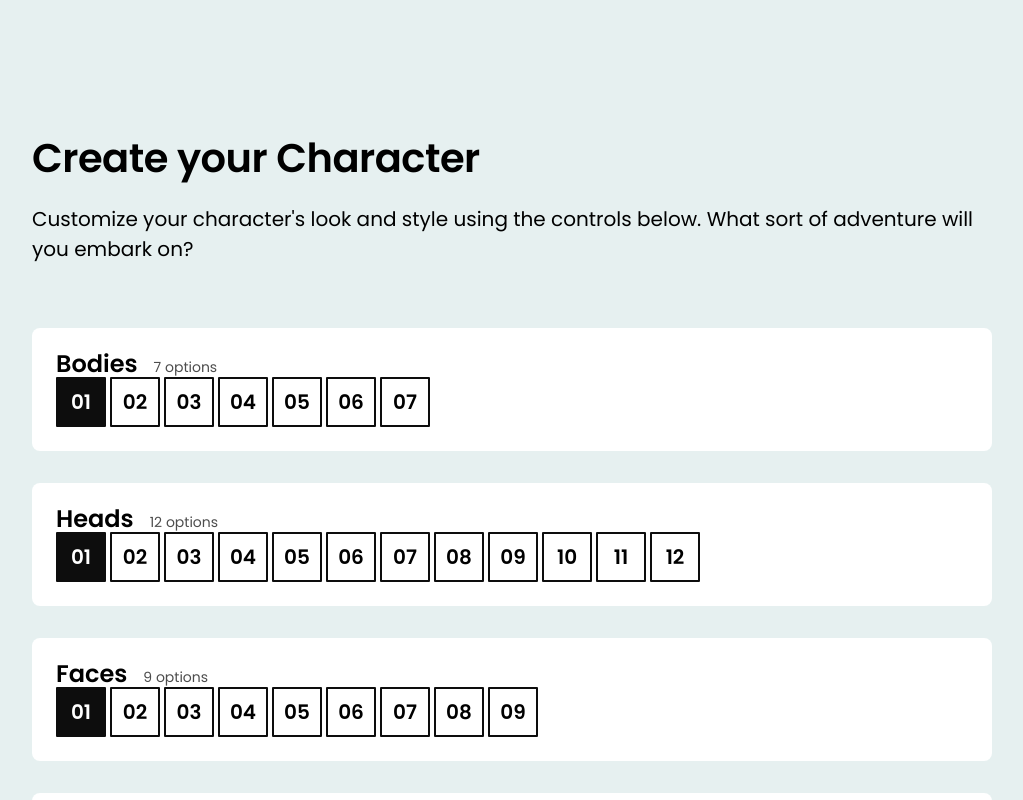
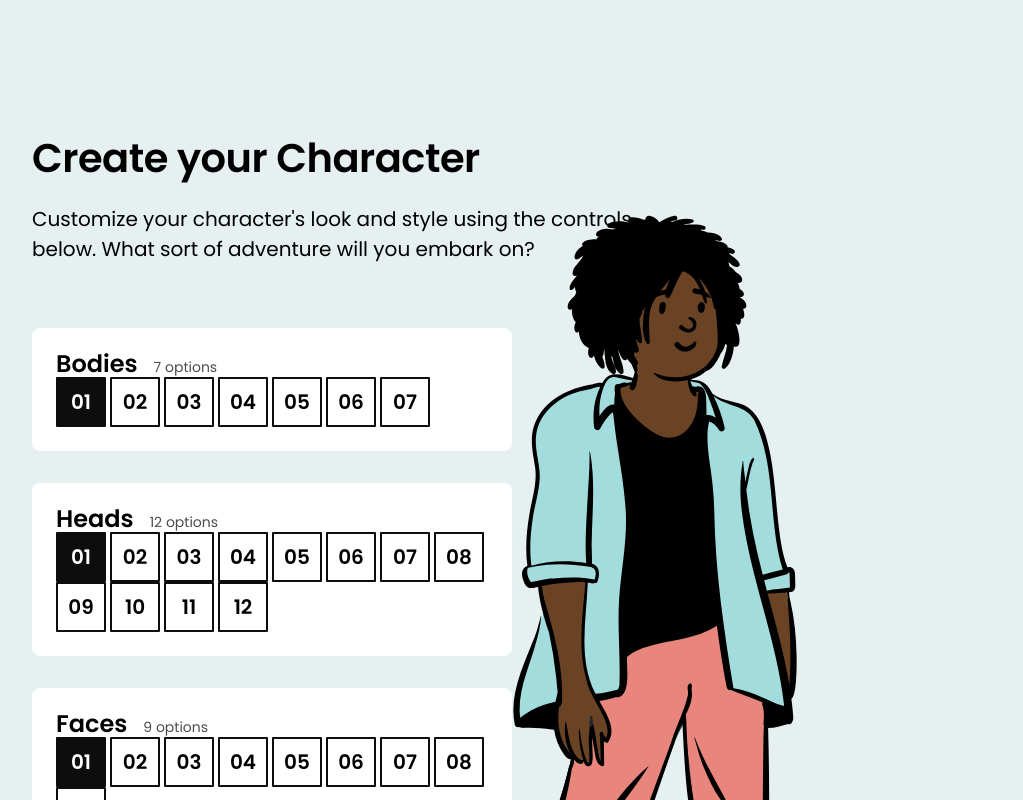
Before and after one commit to akapetano/character-creator, a React (Create React App) app: page / in a window 1280 px wide. Shown: the top 800 px of the page, without its empty margins (128-1151 px from the left). Built offline with nearby package versions, Linux system fonts and the light colour scheme.

Commit message:
finish exercise number 2

```diff
--- a/src/components/CharacterEditor/CharacterEditor.module.css
+++ b/src/components/CharacterEditor/CharacterEditor.module.css
@@ -7,6 +7,7 @@
 }
 
 .header {
+  width: 65%;
   padding-bottom: 64px;
 }
 
@@ -24,7 +25,14 @@
 }
 
 .characterWrapper {
+  position: fixed;
+  top: 200px;
+  right: 100px;
+  width: auto;
+  height: 1000px;
+  min-height: 500px;
 }
 
 .controlColumn {
+  width: 50%;
 }
```
